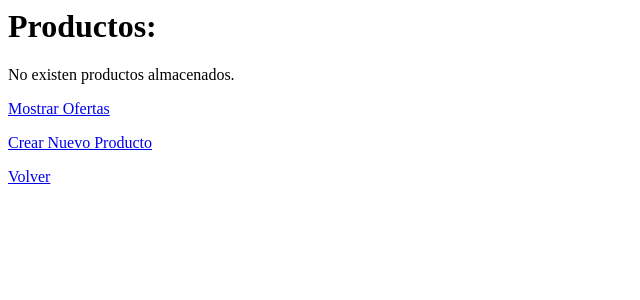
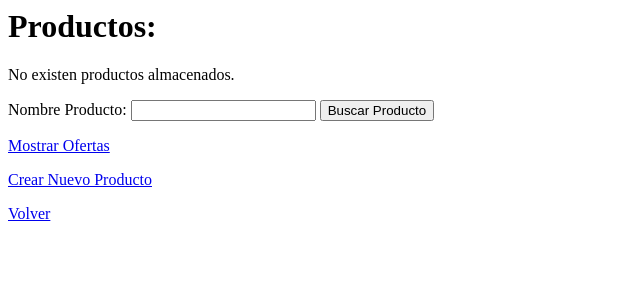
Before and after one commit to DaniloDaniel/MundoFastSPA, a Django app: page /MundoFastWebApp/productos/ in a window 1280 px wide. Shown: the top 300 px of the page, without its empty margins (0-640 px from the left). Run offline with Django 3.2, Linux system fonts and the light colour scheme; data that the repository does not hold is empty.

Commit message:
Creacion de requisito MF 9 Buscar productos
Se agregaron views, templates y urls para satisfacer este
requisito.

```diff
--- a/MundoFastSPA/MundoFastWebApp/templates/MundoFastWebApp/Producto/productos.html
+++ b/MundoFastSPA/MundoFastWebApp/templates/MundoFastWebApp/Producto/productos.html
@@ -8,12 +8,26 @@
     {% endfor %}
     </ul>
 {% else %}
-    <p>No existen productos almacenados.</p>
+    {% if 'buscar' in request.path %}
+        <p>No existen productos almacenados con ese nombre.</p>
+    {% else %}
+        <p>No existen productos almacenados.</p>
+    {% endif %}
 {% endif %}
 
+<form action="{% url 'MundoFastWebApp:buscarproducto' %}" method="post">
+{% csrf_token %}
+    <label for="buscarProducto">Nombre Producto:</label>
+    <input type="text" name="buscarProducto" id="buscarProducto">
+    <input type="submit" value="Buscar Producto">
+</form>
 <p><a href="{% url 'MundoFastWebApp:ofertaproducto' %}">Mostrar Ofertas</a></p>
 <p><a href="{% url 'MundoFastWebApp:formproducto' %}">Crear Nuevo Producto</a></p>
 
 <footer>
-    <p><a href="{% url 'MundoFastWebApp:index' %}">Volver</a></p>
+    {% if 'buscar' in request.path %}
+        <p><a href="{% url 'MundoFastWebApp:productos' %}">Volver</a></p>
+    {% else %}
+        <p><a href="{% url 'MundoFastWebApp:index' %}">Volver</a></p>
+    {% endif %}
 </footer>
--- a/MundoFastSPA/MundoFastWebApp/urls.py
+++ b/MundoFastSPA/MundoFastWebApp/urls.py
@@ -12,5 +12,6 @@ urlpatterns = [
     path('productos/formproducto/', views.formProducto, name='formproducto'),
     path('productos/modificar/<int:id>/', views.modificarProducto, name='modificarproducto'),
     path('productos/eliminar/<int:id>/', views.eliminarProducto, name='eliminarproducto'),
-    path('productos/ofertas/', views.ofertaProducto, name='ofertaproducto')
+    path('productos/ofertas/', views.ofertaProducto, name='ofertaproducto'),
+    path('productos/buscar/', views.buscarProducto, name='buscarproducto'),
 ]
--- a/MundoFastSPA/MundoFastWebApp/views.py
+++ b/MundoFastSPA/MundoFastWebApp/views.py
@@ -67,6 +67,11 @@ def eliminarProducto(request, id):
         return render(request, 'MundoFastWebApp/Producto/eliminarProducto.html', {'producto': producto})
 
 def ofertaProducto(request):
-    listaProducto = [producto for producto in Producto.objects.all() if producto.ofertaProducto]
+    listaProducto = [producto for producto in Producto.objects.order_by('-id') if producto.ofertaProducto]
     context = {'listaProducto': listaProducto}
     return render(request, 'MundoFastWebApp/Producto/ofertaProducto.html', context)
+
+def buscarProducto(request):
+    listaProducto = [producto for producto in Producto.objects.order_by('-id') if request.POST['buscarProducto'] in producto.nombreProducto]
+    context = {'listaProducto': listaProducto}
+    return render(request, 'MundoFastWebApp/Producto/productos.html', context)
```
